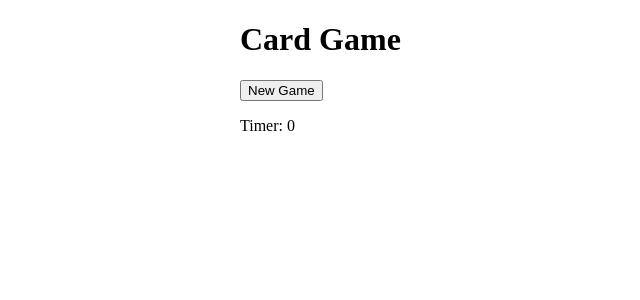
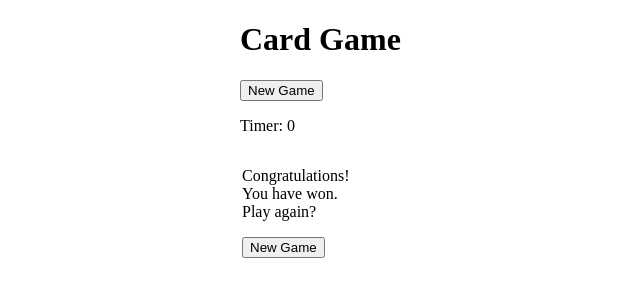
Before and after one commit to ZACOOPER5G/cardmatch-task, a React (Create React App) app: page / in a window 1280 px wide. Shown: the top 300 px of the page, without its empty margins (0-640 px from the left). Built offline with nearby package versions, Linux system fonts and the light colour scheme.

Commit message:
added win check

```diff
--- a/src/App.tsx
+++ b/src/App.tsx
@@ -39,6 +39,8 @@ function App() {
   const [activeCardTwo, setActiveCardTwo] = useState(null)
 
   const [isDisabled, setIsDisabled] = useState<Boolean>(false)
+
+  const [won, setWon] = useState<Boolean>(false)
 
   //function to shuffle card on each new game
   const shuffleDeck = () => {
@@ -87,6 +89,12 @@ function App() {
         setTimeout(() => resetChoices(), 1000)
       }
     }
+
+    if (activeCardOne && activeCardTwo) {
+      shuffledDeck.every(card => card.matched)
+      setWon(true)
+    }
+
   }, [activeCardOne, activeCardTwo])
 
   // resets choices
@@ -103,7 +111,6 @@ function App() {
     }
     return () => setIsDisabled(false)
   }, [isDisabled, setIsDisabled])
-
 
   return (
     <div className="App">
@@ -124,6 +131,10 @@ function App() {
             />
           ))
         }
+        <div className="won" >
+          <p>Congratulations! You have won. Play again?</p>
+          <button onClick={shuffleDeck} >New Game</button>
+        </div>
       </div>
     </div>
   );
```
